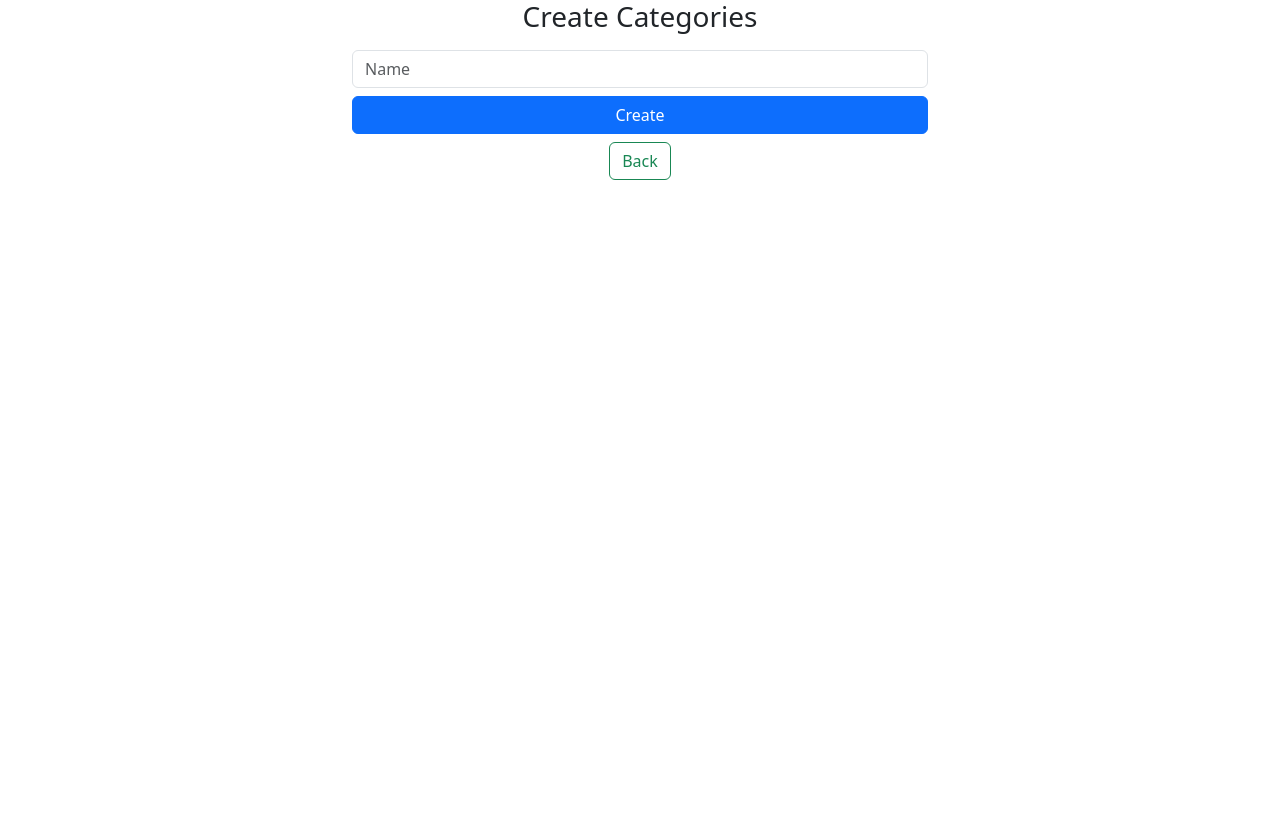
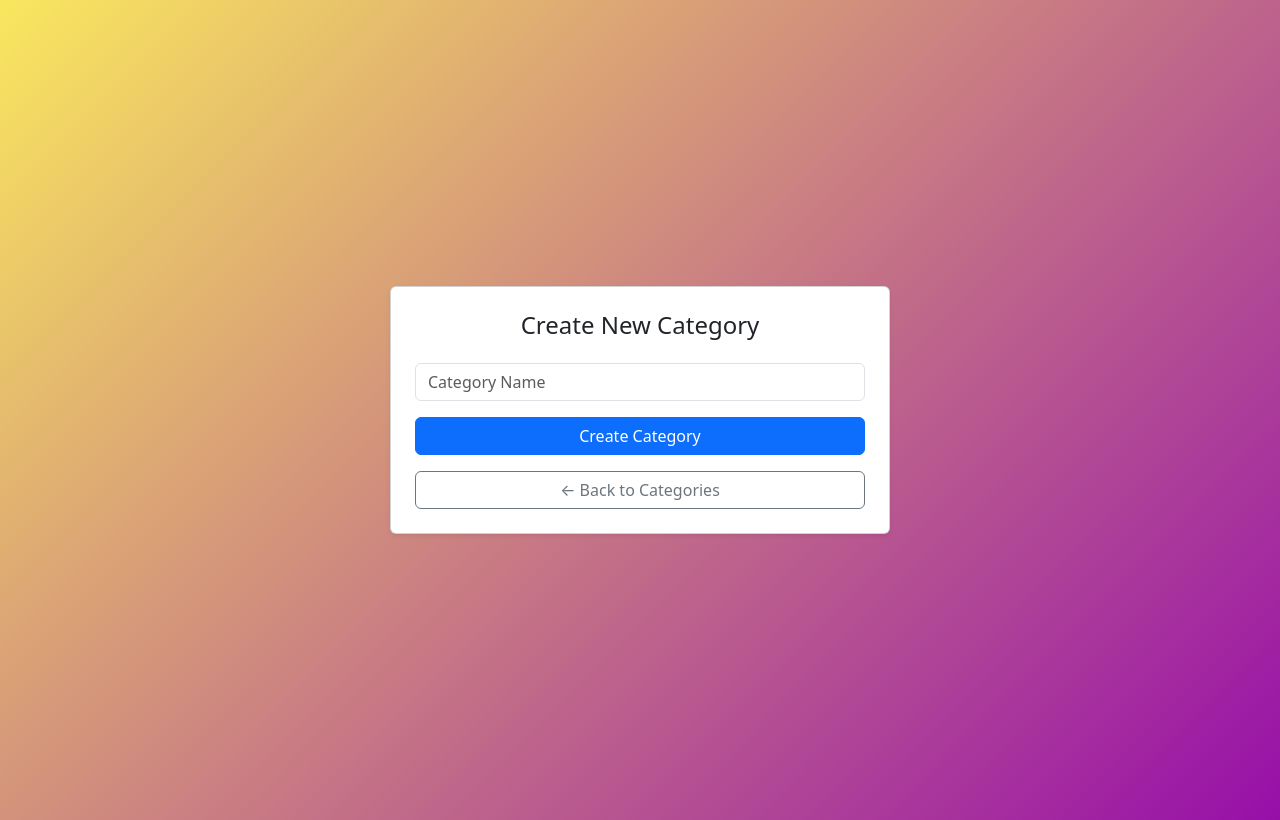
Before and after one commit to eieilin-coding/InternProj-BookStore, a PHP site: page /bookstore/category.php in a window 1280 px wide. Before the commit the page ends 180 px from the top, so only its background shows below. Run offline with PHP 8.4, Linux system fonts and the light colour scheme.

```diff
--- a/bookDetail.php
+++ b/bookDetail.php
@@ -45,7 +45,6 @@ $book = $result->fetch_assoc();
             margin-top: 5px;
             }
 
-
     </style>
 </head>
 <body>
@@ -74,7 +73,7 @@ $book = $result->fetch_assoc();
                     <i class="fa-solid fa-circle-down"></i> Download PDF </a>
                     <a href="index.php" class="btn btn-secondary px-4 py-2">Back to Books</a>
                 </div>
-                <p><strong>Downloads:</strong> <?= $book['download_count'] ?></p>
+                <p id="count" ><strong>Downloads:</strong> <?= $book['download_count'] ?></p>
             </div>
 
         </div>
--- a/category.php
+++ b/category.php
@@ -1,27 +1,49 @@
+
+
 <!DOCTYPE html>
 <html lang="en">
+
 <head>
     <meta charset="UTF-8">
     <meta name="viewport" content="width=device-width, initial-scale=1.0">
-    <title>Category</title>
+    <title>Create Category</title>
     <link rel="stylesheet" href="css/bootstrap.min.css">
+    <style>
+        body {
+      background: linear-gradient(135deg, rgb(249, 231, 94), rgb(151, 15, 169));
+      color: #fff;
+      padding: 10px;
+      min-height: 100vh;
+    }
+    </style>
 </head>
-<body>
-    <div class="container text-center" style="max-width: 600px">
-        <h1 class="h3 mt-y mb-3">Create Categories</h1>
 
-          <?php if(isset($_GET['category'])): ?>
-            <div class="alert alert-info">
-               Successfully created category
+<body class="bg-light">
+    <div class="container d-flex justify-content-center align-items-center min-vh-100">
+        <div class="card shadow-sm p-4" style="max-width: 500px; width: 100%;">
+            <h1 class="h4 text-center mb-4">Create New Category</h1>
+
+            <?php if (isset($_GET['category'])) : ?>
+                <div class="alert alert-success alert-dismissible fade show" role="alert">
+                     Category created successfully!
+                    <button type="button" class="btn-close" data-bs-dismiss="alert" aria-label="Close"></button>
+                </div>
+            <?php endif; ?>
+
+            <form action="_admins/categoryCreate.php" method="post">
+                <div class="mb-3">
+                    <input type="text" class="form-control" name="name" placeholder="Category Name" required>
+                </div>
+                <button type="submit" class="btn btn-primary w-100">Create Category</button>
+            </form>
+
+            <div class="d-grid mt-3">
+                <a href="categoryAll.php" class="btn btn-outline-secondary">← Back to Categories</a>
             </div>
-        <?php endif ?>
-
-        <form action="_admins/categoryCreate.php" method="post" class="mb-2">
-            <input type="text" class="form-control mb-2" name="name" placeholder="Name" required>
-            <button class="btn btn-primary w-100">Create</button>
-        </form>
-         <a href="categoryAll.php" class="btn btn-outline-success">Back</a>
+        </div>
     </div>
 
+    <script src="js/bootstrap.bundle.min.js"></script>
 </body>
+
 </html>
```
Also changed, not shown: _actions/create.php (+9 -2 lines), _actions/login.php (+2 -7 lines), _classes/Libs/Database/UsersTable.php (+8 -0 lines), download.php (+9 -5 lines), register.php (+7 -6 lines), signIn.php (+5 -10 lines).
